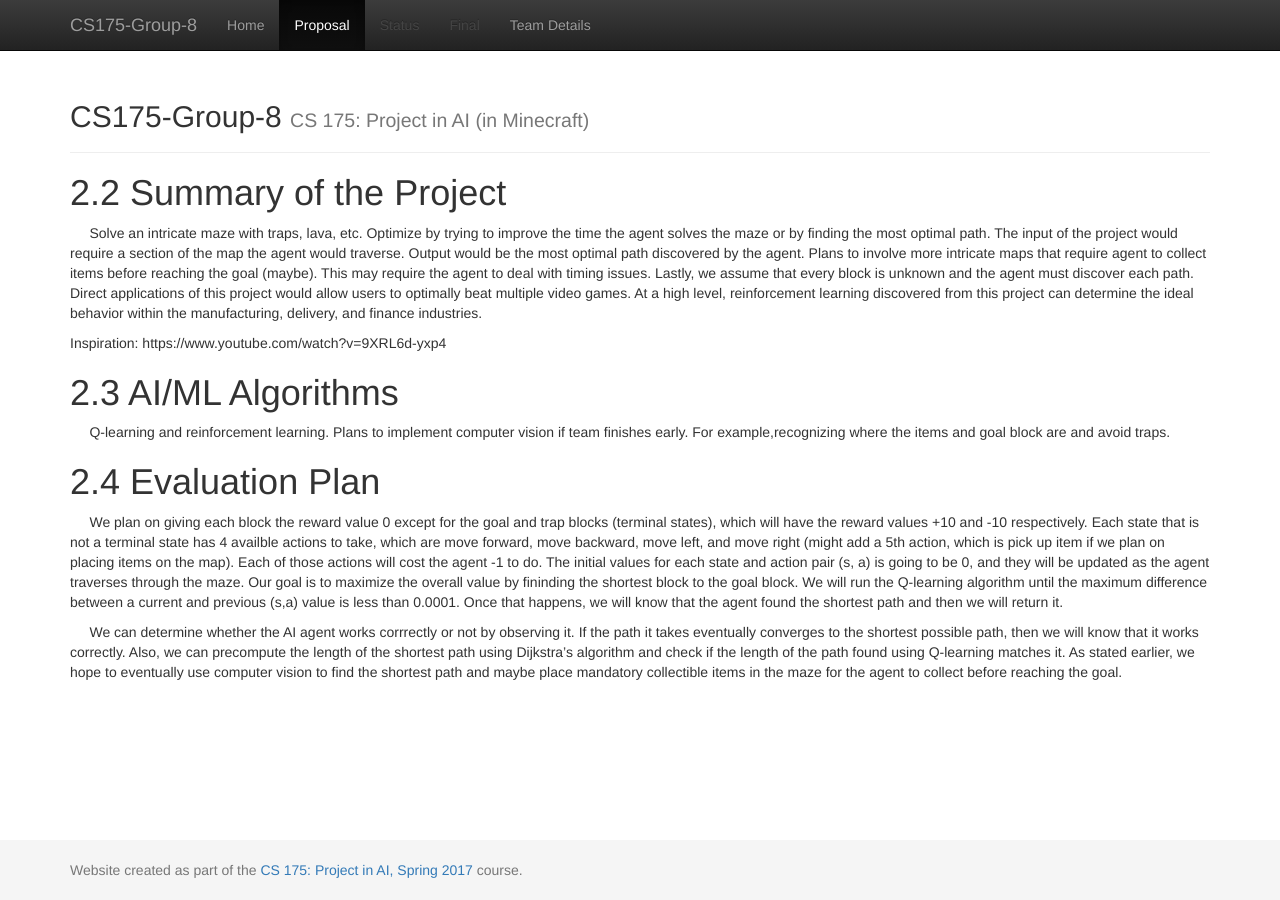
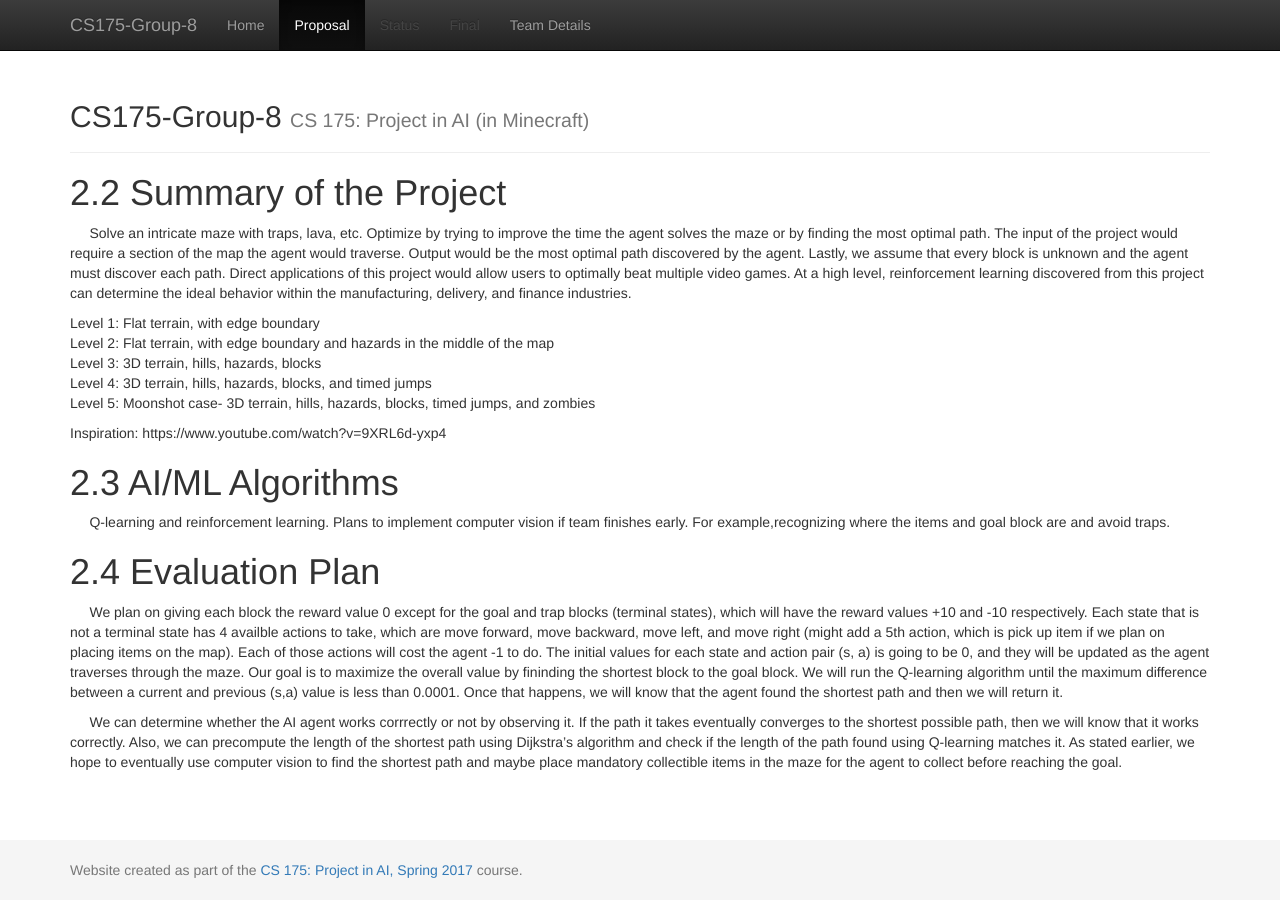
Before and after one commit to Moe202/CS175-Group-8, a Jekyll site: the page built from docs/proposal.md, in a window 1280 px wide. Built offline with Jekyll 4.4.1, drawn with Linux system fonts in a browser that asks for light colours.

Commit message:
added levels

```diff
--- a/docs/proposal.md
+++ b/docs/proposal.md
@@ -4,9 +4,20 @@ title:  Proposal
 ---
 
 # 2.2 Summary of the Project
-&nbsp;&nbsp;&nbsp;&nbsp; Solve an intricate maze with traps, lava, etc. Optimize by trying to improve the time the agent solves the maze or by finding the most optimal path. The input of the project would require a section of the map the agent would traverse. Output would be the most optimal path discovered by the agent. Plans to involve more intricate maps that require agent to collect items before reaching the goal (maybe). This may require the agent to deal with timing issues. Lastly, we assume that every block is unknown and the agent must discover each path. Direct applications of this project would allow users to optimally beat multiple video games. At a high level, reinforcement learning discovered from this project can determine the ideal behavior within the manufacturing, delivery, and finance industries.
+&nbsp;&nbsp;&nbsp;&nbsp; Solve an intricate maze with traps, lava, etc. Optimize by trying to improve the time the agent solves the maze or by finding the most optimal path. The input of the project would require a section of the map the agent would traverse. Output would be the most optimal path discovered by the agent. Lastly, we assume that every block is unknown and the agent must discover each path. Direct applications of this project would allow users to optimally beat multiple video games. At a high level, reinforcement learning discovered from this project can determine the ideal behavior within the manufacturing, delivery, and finance industries.
+
+
+Level 1: Flat terrain, with edge boundary
+Level 2: Flat terrain, with edge boundary and hazards in the middle of the map
+Level 3: 3D terrain, hills, hazards, blocks
+Level 4: 3D terrain, hills, hazards, blocks, and timed jumps
+Level 5: Moonshot case- 3D terrain, hills, hazards, blocks, timed jumps, and zombies
 
 Inspiration: https://www.youtube.com/watch?v=9XRL6d-yxp4
+
+
+
+
 
 
 # 2.3 AI/ML Algorithms
```
Also changed, not shown: 1 other file.
